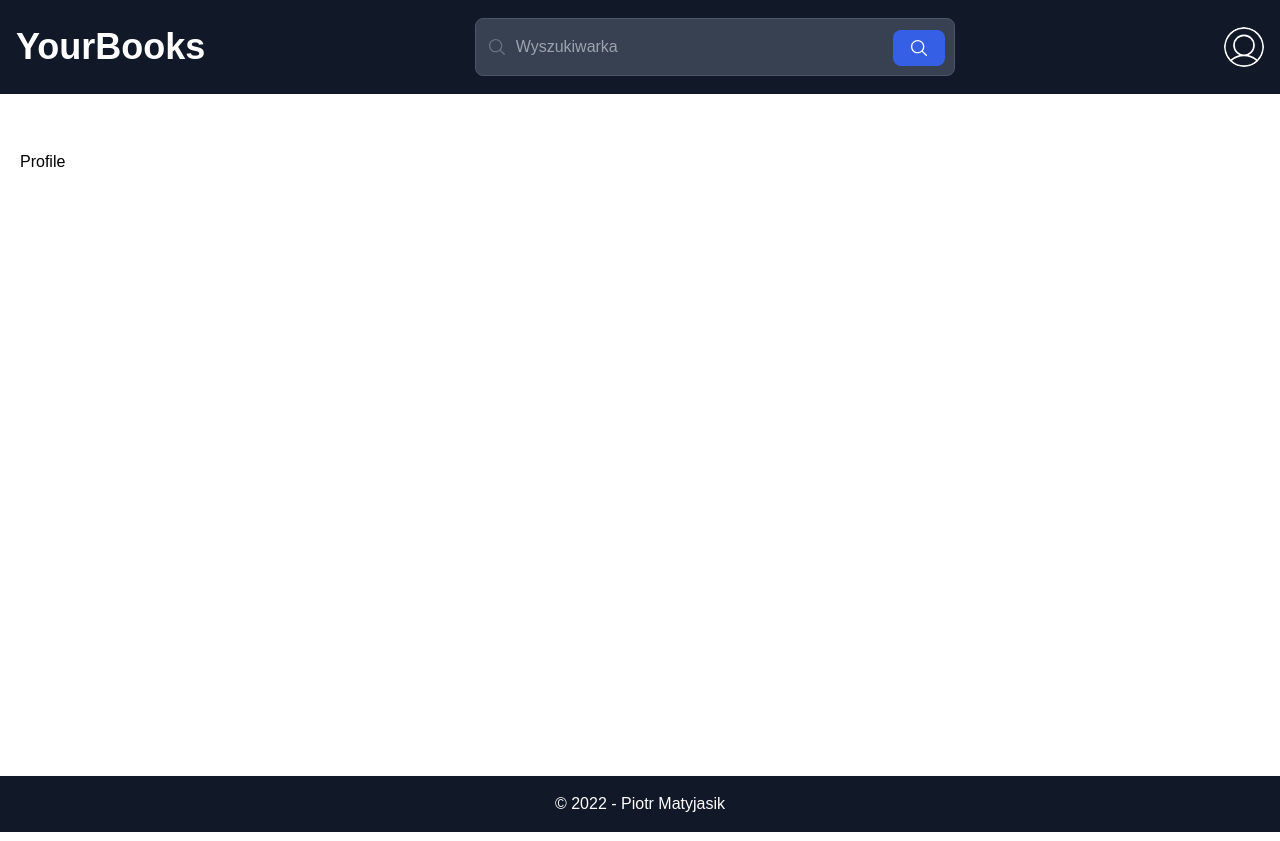
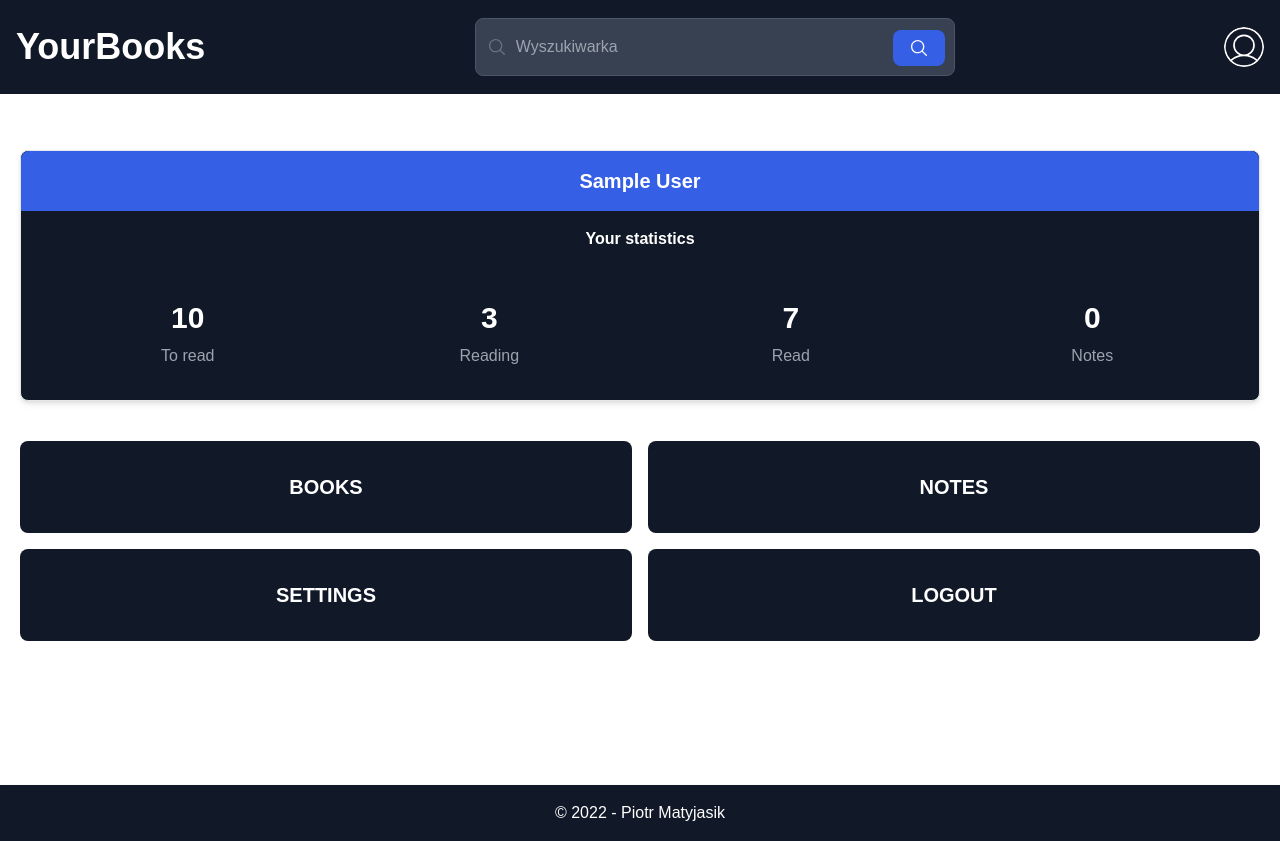
Before and after one commit to pmatyjasik/your-books, a Next.js app: page /profile in a window 1280 px wide. Built offline with nearby package versions, Linux system fonts and the light colour scheme; no server answers; sample sign-in values are in the browser's storage.

Commit message:
page/profile

```diff
--- a/src/pages/profile.tsx
+++ b/src/pages/profile.tsx
@@ -1,10 +1,51 @@
 import type { NextPage } from 'next';
 import AuthorizedPage from 'templates/AuthorizedPage';
+import GridItem from 'components/GridItem';
+import { useAuthState } from 'react-firebase-hooks/auth';
+import { auth, logout } from '../firebase/firebase';
+import StatsItem from 'components/StatsItem';
+import router from 'next/router';
 
 const Profil: NextPage = () => {
+	const [user] = useAuthState(auth);
+
+	const handleLogout = () => {
+		logout(() => router.push('/login'));
+	};
+
 	return (
 		<AuthorizedPage title={'Profile'} content={'Profile'}>
-			<h1>Profile</h1>
+			<div className="w-full border rounded-lg shadow-md bg-secondary">
+				<ul className="text-xl font-bold text-center text-white divide-x rounded-lg sm:flex">
+					<li className="w-full">
+						<p className="inline-block w-full p-4 text-white rounded-t-lg bg-primary">
+							{user?.displayName || 'User name'}
+						</p>
+						<li className="w-full">
+							<p className="inline-block w-full p-4 text-base text-white rounded-t-lg bg-secondary">
+								Your statistics
+							</p>
+						</li>
+					</li>
+				</ul>
+				<div className="border-t border-secondary">
+					<dl className="grid max-w-screen-xl grid-cols-2 gap-8 p-4 mx-auto text-white sm:grid-cols-2 xl:grid-cols-4 sm:p-8">
+						<StatsItem title={'10'} subtitle={'To read'} />
+						<StatsItem title={'3'} subtitle={'Reading'} />
+						<StatsItem title={'7'} subtitle={'Read'} />
+						<StatsItem title={'0'} subtitle={'Notes'} />
+					</dl>
+				</div>
+			</div>
+			<div className="grid gap-4 py-10 mb-8 rounded-lg md:mb-12 md:grid-cols-2">
+				<GridItem cardTitle="Books" onClick={() => router.push('/books')} />
+				<GridItem cardTitle="Notes" onClick={() => router.push('/notes')} />
+				<GridItem
+					cardTitle="Settings"
+					onClick={() => router.push('/settings')}
+				/>
+				<GridItem cardTitle="Logout" onClick={handleLogout} logout={true} />
+			</div>
 		</AuthorizedPage>
 	);
 };
```
